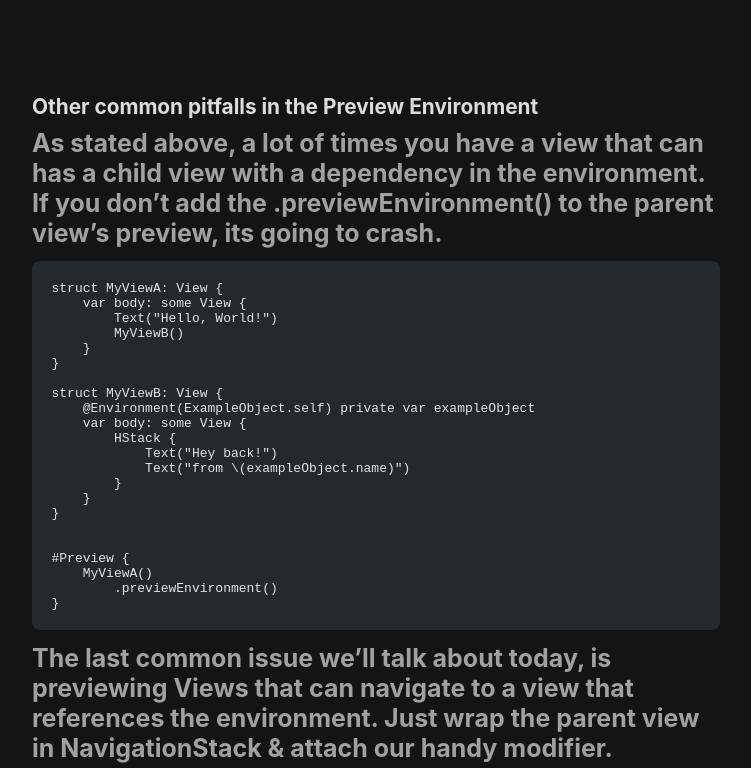
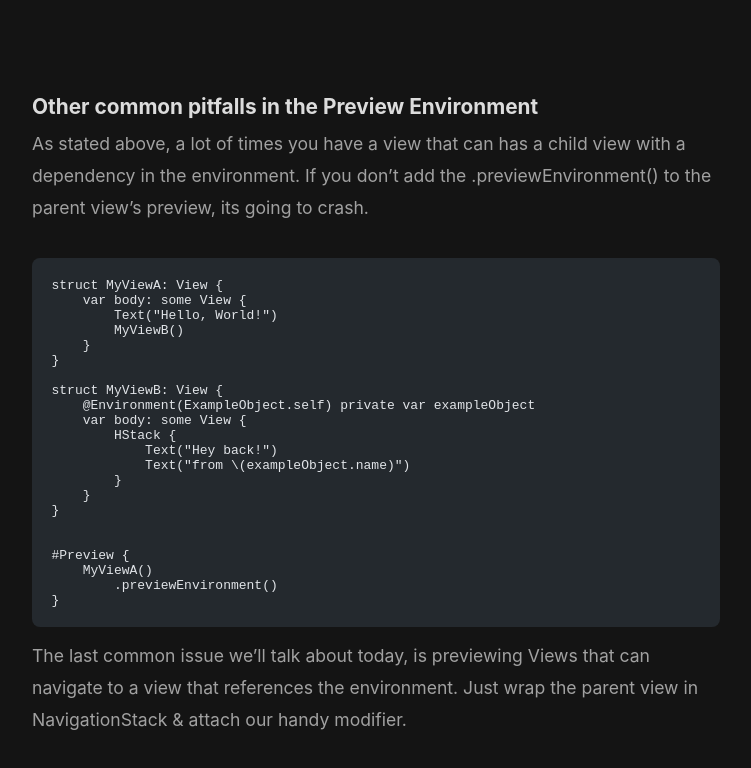
Before and after one commit to alexsereno/letters, an Astro site: page /xcode-previews in a window 1280 px wide. Shown: the part 5120-5888 px from the top of the page, without its empty margins (264-1015 px from the left). Built offline with nearby package versions, Linux system fonts and the light colour scheme; Astro itself is replaced by a stand-in of ours; code samples lack their colours.

Commit message:
tiny tweak

````diff
--- a/src/content/blog/xcode-previews.md
+++ b/src/content/blog/xcode-previews.md
@@ -195,7 +195,7 @@ Simply ensure that every new state object (such as @Observable / @ObservableObje
 
 ## Other common pitfalls in the Preview Environment
 
-#### As stated above, a lot of times you have a view that can has a child view with a dependency in the environment. If you don't add the .previewEnvironment() to the parent view's preview, its going to crash.
+As stated above, a lot of times you have a view that can has a child view with a dependency in the environment. If you don't add the .previewEnvironment() to the parent view's preview, its going to crash.
 
 ```Swift
 struct MyViewA: View {
@@ -222,7 +222,7 @@ struct MyViewB: View {
 }
 ```
 
-#### The last common issue we'll talk about today, is previewing Views that can navigate to a view that references the environment. Just wrap the parent view in NavigationStack & attach our handy modifier.
+The last common issue we'll talk about today, is previewing Views that can navigate to a view that references the environment. Just wrap the parent view in NavigationStack & attach our handy modifier.
 
 ```Swift
 
````
